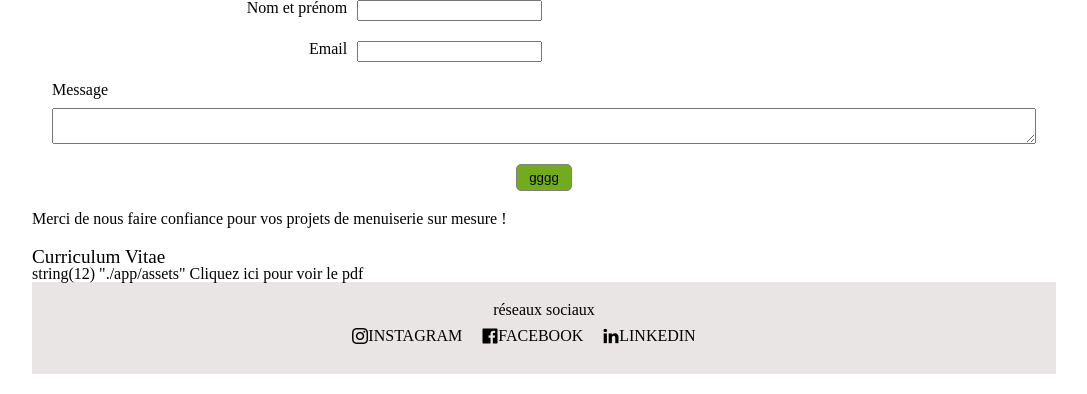
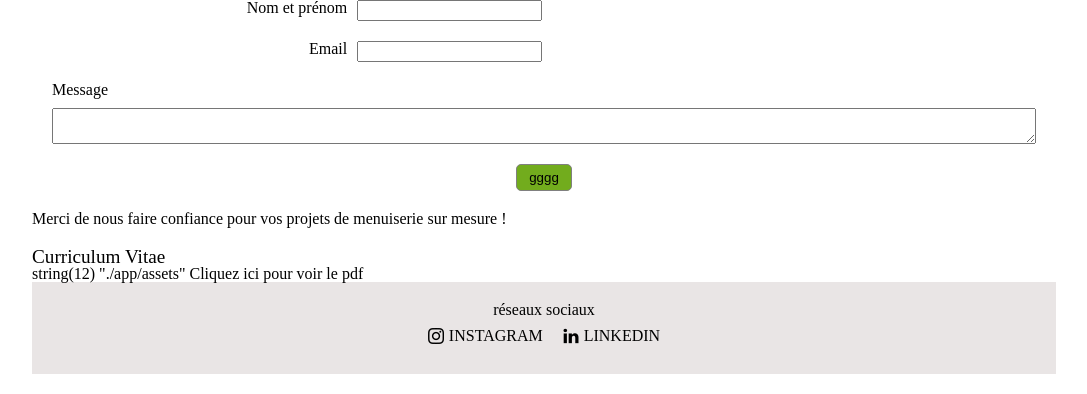
Before and after one commit to MargauxPuget/OCR-BlogPro, a PHP site: page / in a window 1280 px wide. Shown: the part 682-1076 px from the top of the page, without its empty margins (96-1183 px from the left). Run offline with PHP 8.4, Linux system fonts and the light colour scheme; data that the repository does not hold is empty; some libraries are stand-ins or nearby versions.

Commit message:
DONE link for network

```diff
--- a/app/assets/style/footer.css
+++ b/app/assets/style/footer.css
@@ -10,7 +10,7 @@ footer {
   flex-direction: row;
   align-items: center;
   justify-content: center;
-  gap:20px;
+  gap: 20px;
   margin: 10px;
 }
 
@@ -18,6 +18,7 @@ footer {
   display: flex;
   flex-direction: row;
   align-items: center;
+  gap: 5px;
 }
 .socialNetwork img{
   width: 16px;
--- a/templates/commons/footer.twig
+++ b/templates/commons/footer.twig
@@ -4,17 +4,11 @@
       <ul class="socialNetworkList">
         <li class="socialNetwork">
           <img class="fit-picture" src="../../app/assets/images/instagram.png" alt="insta" />
-            <a href="/user">Instagram</a>
-          </li>
-        <li class="socialNetwork">
-          <img class="fit-picture" src="../../app/assets/images/facebook.png" alt="insta" />
-            <a href="/user">Facebook</a>
+          <a href="https://www.instagram.com/" target="blanck">Instagram</a>
         </li>
         <li class="socialNetwork">
           <img class="fit-picture" src="../../app/assets/images/linkedin32.png" alt="insta" />
-            <a href="/user">linkedin</a>
+          <a href="https://www.linkedin.com/in/margauxpuget/" target="blanck">linkedin</a>
         </li>
-        <li></li>
-        <li></li>
       </ul>
     </footer>
```
